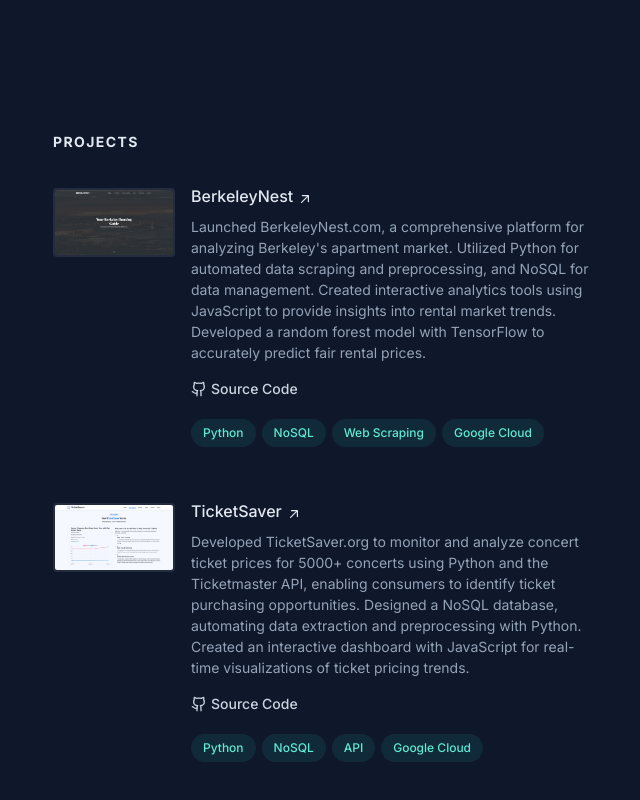
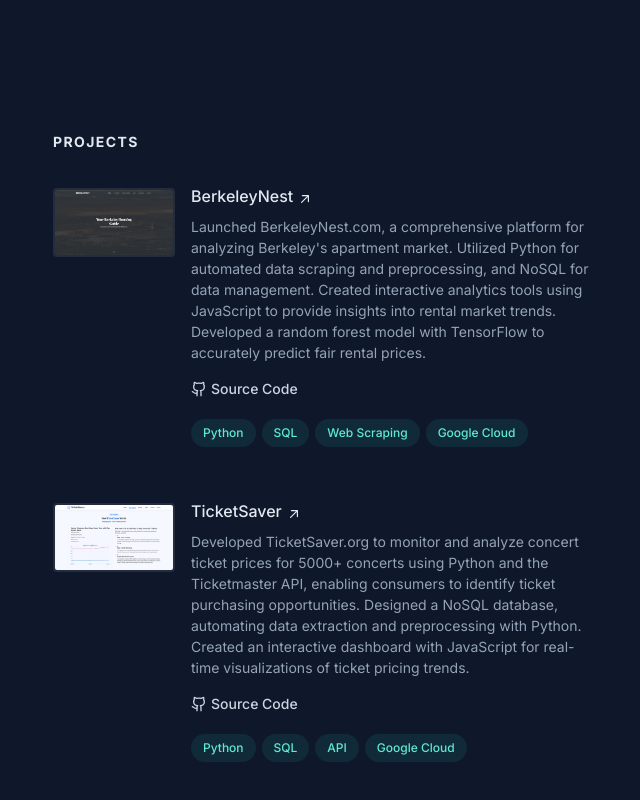
Before and after one commit to andrewsosag/andrewsosag.github.io, a Next.js app: page / in a window 1280 px wide. Shown: the part 1024-1824 px from the top of the page, without its empty margins (595-1235 px from the left). Built offline with nearby package versions, Linux system fonts and the light colour scheme.

Commit message:
Updated URls for github pages

```diff
--- a/src/data/index.js
+++ b/src/data/index.js
@@ -22,15 +22,15 @@
     description: "Launched BerkeleyNest.com, a comprehensive platform for analyzing Berkeley's apartment market. Utilized Python for automated data scraping and preprocessing, and NoSQL for data management. Created interactive analytics tools using JavaScript to provide insights into rental market trends. Developed a random forest model with TensorFlow to accurately predict fair rental prices.",
     image: "/images/projects/berkeleynest.png",
     link: "https://berkeleynest.com",
-    github: "https://github.com/andrewsosag/berkeleynest",
-    technologies: ["Python", "NoSQL", "Web Scraping", "Google Cloud"]
+    github: "https://github.com/andrewsosag/berkeleyRentalTracker",
+    technologies: ["Python", "SQL", "Web Scraping", "Google Cloud"]
   },
   {
     title: "TicketSaver",
     description: "Developed TicketSaver.org to monitor and analyze concert ticket prices for 5000+ concerts using Python and the Ticketmaster API, enabling consumers to identify ticket purchasing opportunities. Designed a NoSQL database, automating data extraction and preprocessing with Python. Created an interactive dashboard with JavaScript for real-time visualizations of ticket pricing trends.",
     image: "/images/projects/ticketsaver.png",
     link: "https://ticketsaver.org",
-    github: "https://github.com/andrewsosag/ticketsaver",
-    technologies: ["Python", "NoSQL", "API", "Google Cloud"]
+    github: "https://github.com/andrewsosag/concert_tracker",
+    technologies: ["Python", "SQL", "API", "Google Cloud"]
   }
 ];
```
